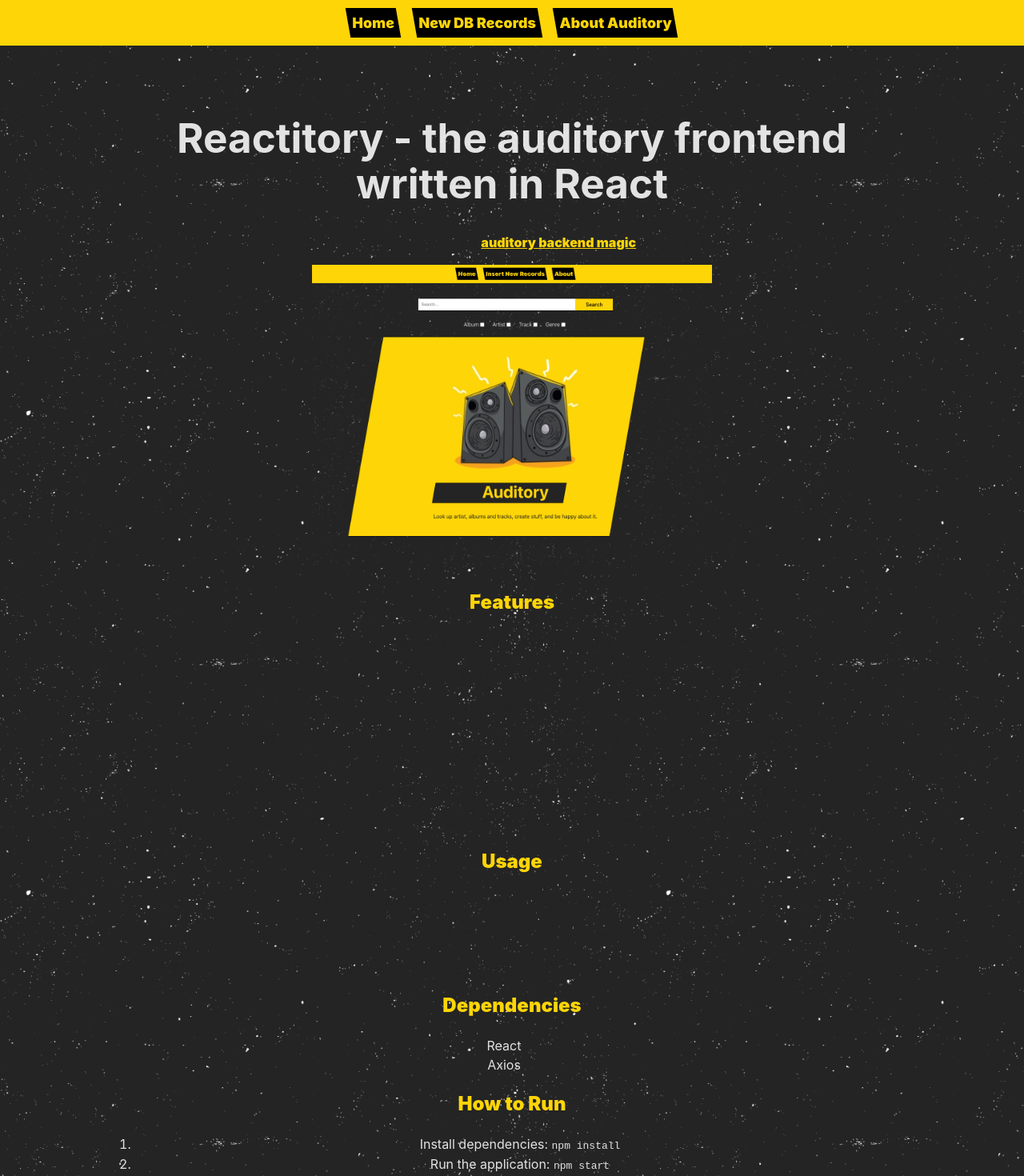
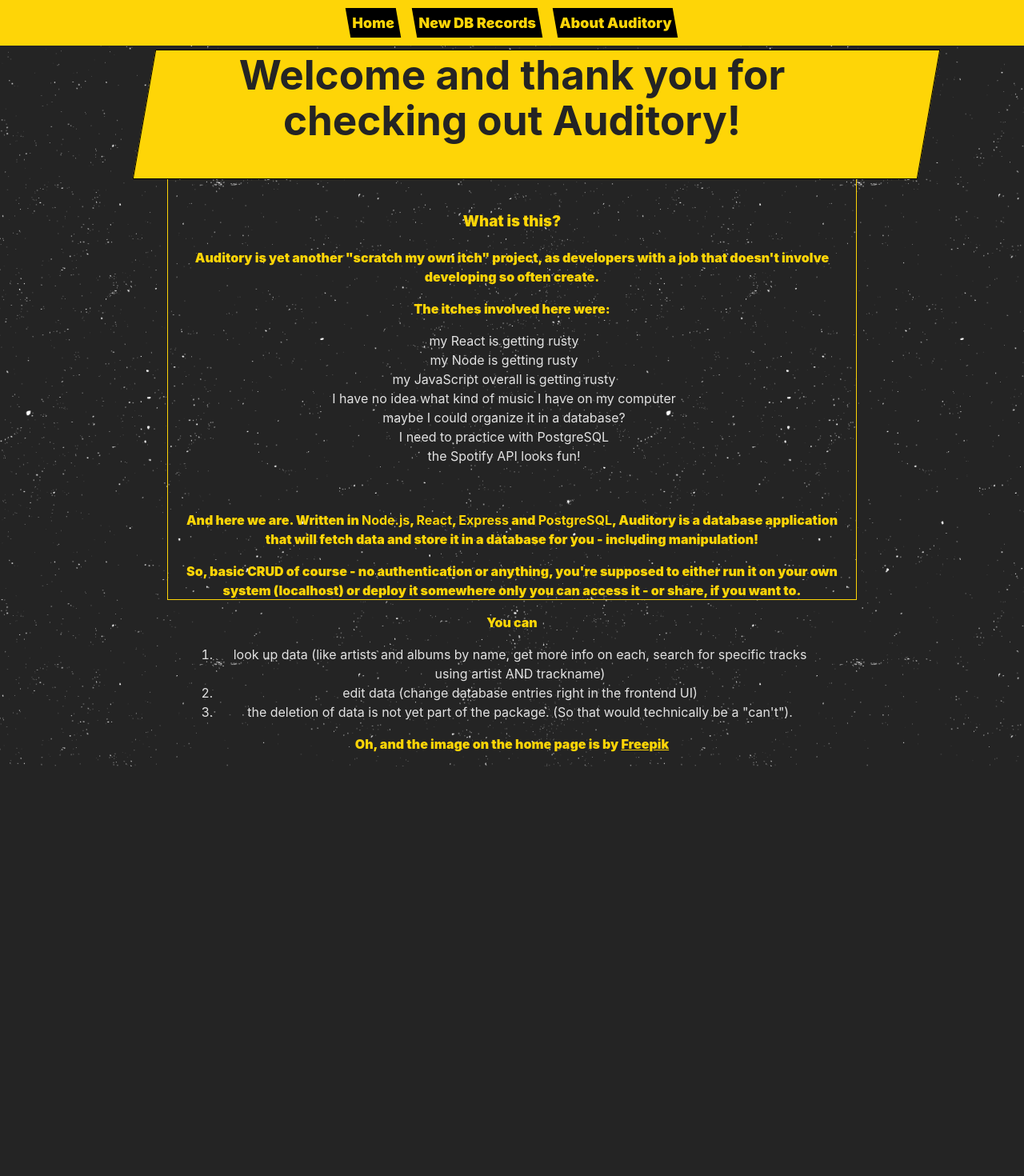
Before and after one commit to jmchor/reactitory, a React (Vite) app: page /about in a window 1280 px wide. Shown: the top 1470 px of the page at 80% size. After the commit the page ends 958 px from the top, so only its background shows below. Built offline with nearby package versions, Linux system fonts and the light colour scheme; no server answers.

Commit message:
Update about component

```diff
--- a/src/pages/About.jsx
+++ b/src/pages/About.jsx
@@ -1,83 +1,53 @@
 function About() {
 	return (
-		<div>
-			<h1 id='reactitory-the-auditory-frontend-written-in-react'>
-				Reactitory - the auditory frontend written in React
-			</h1>
+		<div className='about-container'>
+			<div className='headline-container'>
+				<h1>Welcome and thank you for checking out Auditory!</h1>
+				<div className='backdrop'></div>
+			</div>
+
+			<div className='about-text'>
+				<h3>What is this?</h3>
 				<p>
-				This is the frontend magic for the <a href='https://github.com/jmchor/auditory'>auditory backend magic</a>.
-				Magic all around.
+					Auditory is yet another "scratch my own itch" project, as developers with a job that doesn't involve
+					developing so often create.
 				</p>
-			<p align='center'>
-				<img src='public/reactitory.png' alt='the auditory fron page' width='500px' />
+				<p>The itches involved here were:</p>
+				<ul>
+					<li>my React is getting rusty</li>
+					<li>my Node is getting rusty</li>
+					<li>my JavaScript overall is getting rusty</li>
+					<li>I have no idea what kind of music I have on my computer</li>
+					<li>maybe I could organize it in a database?</li>
+					<li>I need to practice with PostgreSQL</li>
+					<li>the Spotify API looks fun!</li>
+				</ul>
+				<p>&nbsp;</p>
+				<p>
+					And here we are. Written in <strong>Node.js</strong>, <strong>React</strong>, <strong>Express</strong> and{' '}
+					<strong>PostgreSQL</strong>, Auditory is a database application that will fetch data and store it in a
+					database for you - including manipulation!
 				</p>
-			<h2 id='features'>Features</h2>
-			<p>All of the routes are getting called - and now you have a nice frontend UI for it!</p>
-			<ul>
-				<li>
 				<p>
-						<strong>Create New Records:</strong> Type in the name of an artist - and auditory does the rest (while you
-						get to enjoy loading spinners!)
+					So, basic CRUD of course - no authentication or anything, you're supposed to either run it on your own system
+					(localhost) or deploy it somewhere only you can access it - or share, if you want to.
 				</p>
-				</li>
-				<li>
-					<p>
-						<strong>Alter Records:</strong> Every Artist and Album has the option to edit the database entry
-					</p>
-				</li>
-				<li>
-					<p>
-						<strong>Dynamic Search Results:</strong> The component dynamically fetches and displays results based on the
-						user&#39;s search query, including artists, albums, tracks, and genres.
-					</p>
-				</li>
-				<li>
-					<p>
-						<strong>Pagination:</strong> For lengthy result lists, the component implements pagination to improve user
-						navigation and experience.
-					</p>
-				</li>
-				<li>
-					<p>
-						<strong>Modal Display:</strong> When a user clicks on an image in the table, a modal with a larger version
-						of the image is displayed.
-					</p>
-				</li>
-			</ul>
-			<h2 id='usage'>Usage</h2>
-			<p>Put in a search term, select a search option, and see what you get!</p>
-			<ul>
-				<li>
-					<p>
-						<strong>Track Search:</strong> Here you NEED to put in the ARTIST, TRACK names. I found that loads of
-						artists share track titles.
-					</p>
-				</li>
-				<li>
-					<p>
-						<strong>Album Search:</strong> Here you can choose - just the ALBUM, or ALBUM, ARTIST - if you&#39;re not
-						sure if the album name is unique or not.
-					</p>
-				</li>
-			</ul>
-			<h2 id='dependencies'>Dependencies</h2>
-			<ul>
-				<li>React</li>
-				<li>Axios</li>
-			</ul>
-			<h2 id='how-to-run'>How to Run</h2>
+				<p>You can</p>
 				<ol>
 					<li>
-					Install dependencies: <code>npm install</code>
+						look up data (like artists and albums by name, get more info on each, search for specific tracks using
+						artist AND trackname)
 					</li>
-				<li>
-					Run the application: <code>npm start</code>
-				</li>
+					<li>edit data (change database entries right in the frontend UI)</li>
+					<li>the deletion of data is not yet part of the package. (So that would technically be a "can't").</li>
 				</ol>
-			Image by{' '}
+				<p>
+					Oh, and the image on the home page is by{' '}
 					<a href='https://www.freepik.com/free-vector/hand-drawn-black-speaker-background_4471596.htm#query=speaker&position=25&from_view=search&track=sph&uuid=708bf892-f84d-4cc1-9c9f-b06f420b2ae2'>
 						Freepik
 					</a>
+				</p>
+			</div>
 		</div>
 	);
 }
```
Lines whose indentation alone changed are shown as unchanged.
